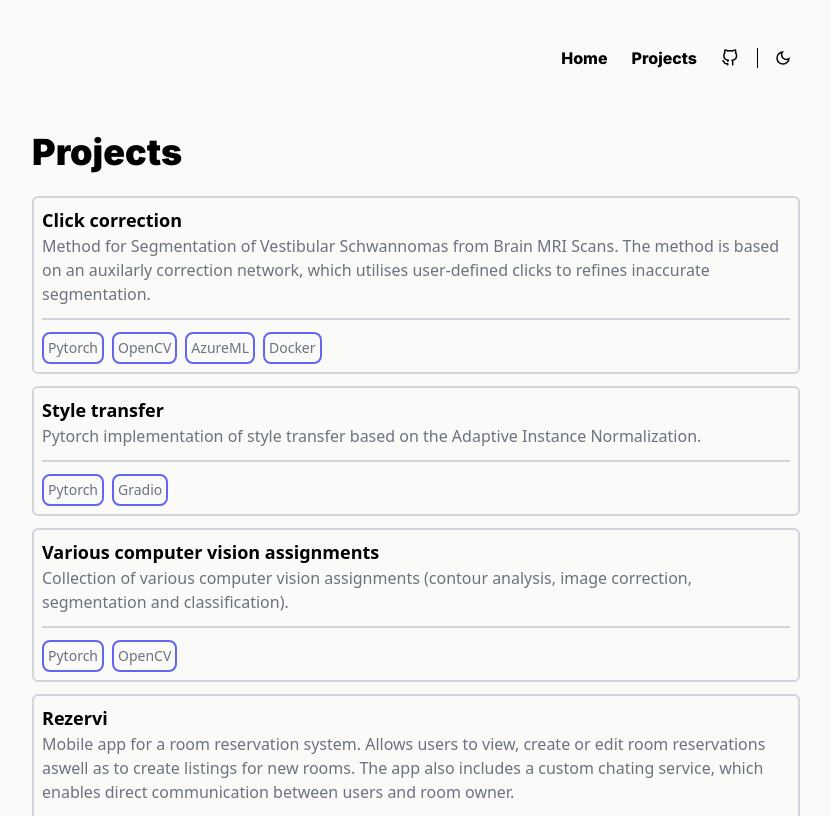
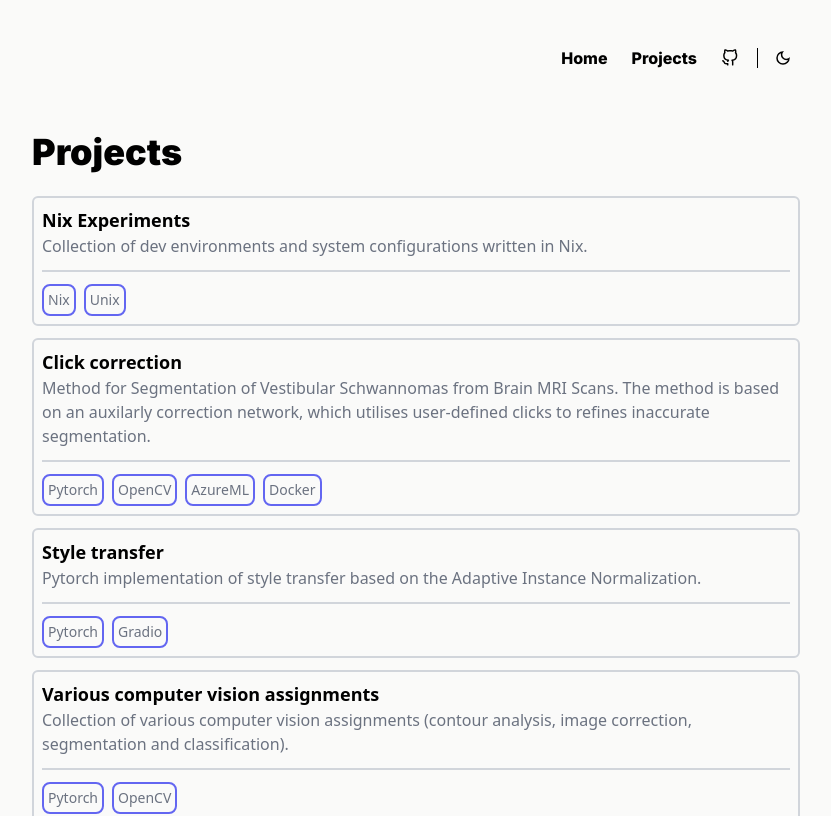
Before and after one commit to kuko6/personal-website, a SvelteKit app: page /projects in a window 1280 px wide. Shown: the top 816 px of the page, without its empty margins (224-1055 px from the left). Built offline with nearby package versions, Linux system fonts and the light colour scheme.

Commit message:
content update

```diff
--- a/src/routes/+page.svelte
+++ b/src/routes/+page.svelte
@@ -50,8 +50,7 @@
         expand my knowledge and skills.
       </p>
       <p class="font-inter leading-8">
-        Outside of coding I enjoy learning new languages (currently studying
-        French 🇫🇷), visiting art galleries and staying active through playing
+        Outside of coding I enjoy learning new languages, visiting art galleries and staying active through playing
         tennis or skiing.
       </p>
     </div>
--- a/src/routes/projects/+page.svelte
+++ b/src/routes/projects/+page.svelte
@@ -2,6 +2,12 @@
   import Project from "../../components/Project.svelte";
 
   const project = [
+    {
+      name: "Nix Experiments",
+      description: "Collection of dev environments and system configurations written in Nix.",
+      ref: "https://github.com/kuko6/nix-config",
+      used_tech: ["Nix", "Unix"]
+    },
     {
       name: "Click correction",
       description: `Method for Segmentation of Vestibular Schwannomas from Brain MRI Scans. The method is based on an auxilarly correction network, which utilises user-defined clicks to refines inaccurate segmentation.`,
```
